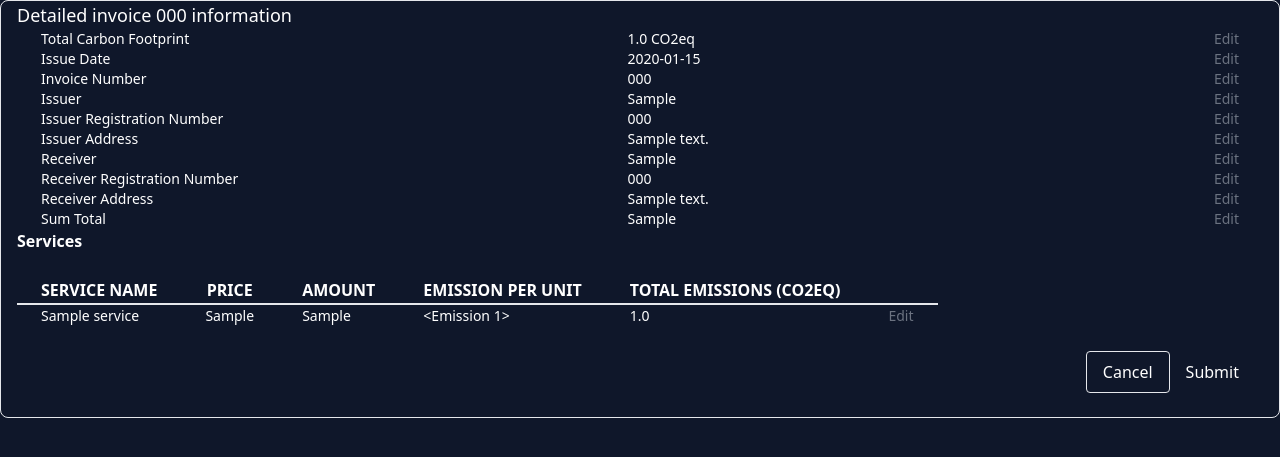
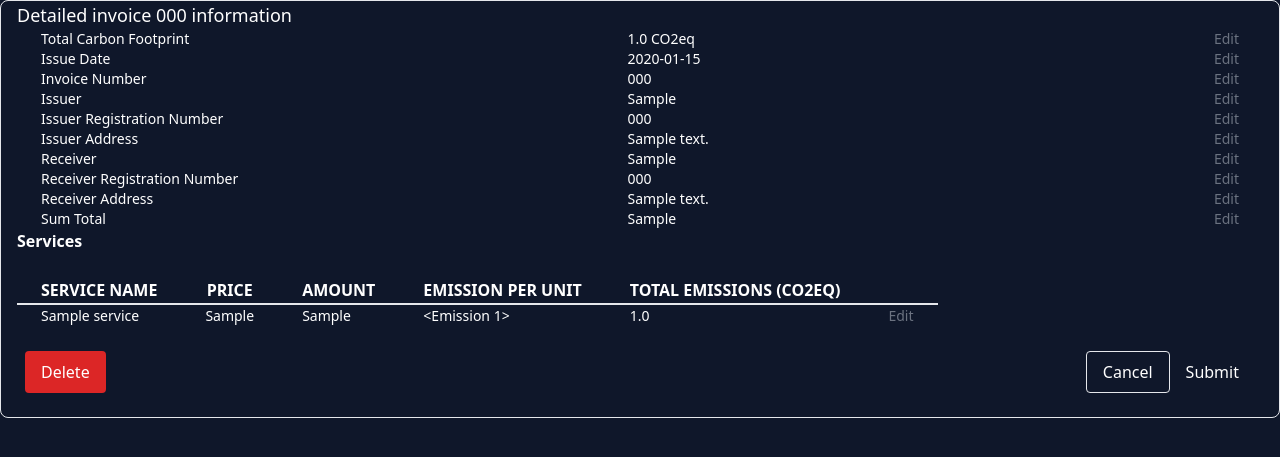
Before and after one commit to HarKemp/ProjLab, a Flask app: page /my-invoices/invoice/1 in a window 1280 px wide. Shown: the top 457 px of the page. Run offline with Flask 3, Linux system fonts and the light colour scheme; a user stored in the database is signed in; tables that the repository leaves empty hold one stand-in row (values such as "Sample post"); parts of the project's set-up code (start-up, migrations or seed data) failed here and were passed over.

Commit message:
feature/invoicePage: Fix delete

```diff
--- a/Application/app/database/invoices.py
+++ b/Application/app/database/invoices.py
@@ -1,7 +1,6 @@
 from app.__init__ import db
 from datetime import datetime
 from .invoices_services import invoices_services
-
 
 class Invoice(db.Model):
     #TODO rework this based on excel "Invoices" in docs
@@ -30,3 +29,25 @@ class Invoice(db.Model):
         for service in self.services:
             total_emissions += service.total_emissions
         return total_emissions
+
+    def delete(self):
+        try:
+            # Delete emissions and services in bulk to reduce commit overhead
+            for service in self.services:
+                # Delete associated emissions first
+                db.session.delete(service.emission)
+
+            # Now delete the services
+            for service in self.services:
+                db.session.delete(service)
+
+            # Finally, delete the invoice itself
+            db.session.delete(self)
+
+            # Commit all deletions in a single transaction
+            db.session.commit()
+            return True
+        except Exception as e:
+            db.session.rollback()  # Rollback if any error occurs
+            print(f"Error deleting invoice: {e}")
+            return False
--- a/Application/app/main.py
+++ b/Application/app/main.py
@@ -3,7 +3,6 @@ from flask_login import login_required, current_user
 from app.database.models import File, Invoice
 
 from .utils import file_upload, file_download
-from app.celery_tasks import ocr_task
 
 main = Blueprint('main',__name__)
 
@@ -45,7 +44,7 @@ def download_file(file_type):
         return redirect(url_for('main.download_page'))
     return result
 
-@main.route('/my_invoices', methods=['GET'])
+@main.route('/my-invoices', methods=['GET'])
 @login_required
 def my_invoices():
     # Obtain all invoices for current user
@@ -93,3 +92,22 @@ def invoice_status():
 @login_required
 def chart():
     return render_template("chart.html")
+
+@main.route('/my-invoices/invoice/<int:invoice_id>/delete', methods=['DELETE'])
+@login_required
+def delete_fruit(invoice_id):
+    try:
+        # Validate if invoice_id can be converted to an integer
+        invoice_id = int(invoice_id)
+    except (ValueError, TypeError):
+        return jsonify({'success': False, 'message': 'Invalid ID format. ID must be an integer.'}), 400
+
+    if invoice_id:
+        invoice_to_Delete = Invoice.query.get(int(invoice_id))
+        success = invoice_to_Delete.delete()  # Your existing delete function
+        if success:
+            return jsonify({'success': True, 'message': 'Row deleted successfully'}), 200
+        else:
+            return jsonify({'success': False, 'message': 'Row not found'}), 404
+
+    return jsonify({'success': False, 'message': 'No ID provided'}), 400
--- a/Application/app/templates/invoice.html
+++ b/Application/app/templates/invoice.html
@@ -100,20 +100,43 @@
             </table>
         </div>
 
-        <div class="flex justify-end gap-4 p-6">
-            <button id="cancel-btn" class="px-4 py-2 border rounded text-gray-600 disabled:opacity-50" disabled>Cancel
+        <div class="flex justify-between gap-4 p-6">
+            <button id="delete-btn" class="px-4 py-2 bg-red-600 text-white rounded">
+                Delete
             </button>
-            <button id="submit-btn" class="px-4 py-2 bg-blue-600 text-white rounded disabled:opacity-50" disabled>
-                Submit
-            </button>
+
+            <div class="flex gap-4 ml-auto">
+                <button id="cancel-btn" class="px-4 py-2 border rounded text-gray-600 disabled:opacity-50" disabled>
+                    Cancel
+                </button>
+                <button id="submit-btn" class="px-4 py-2 bg-blue-600 text-white rounded disabled:opacity-50" disabled>
+                    Submit
+                </button>
+            </div>
+        </div>
+    </div>
+
+    <!-- Modal Structure -->
+    <div id="delete-modal" class="fixed inset-0 bg-gray-600 bg-opacity-50 border hidden justify-center items-center flex">
+        <div class="rounded-lg p-6 w-1/3">
+            <h3 class="text-lg font-semibold mb-4">Are you sure you want to delete?</h3>
+            <div class="flex justify-end gap-4">
+                <button id="cancel-delete" class="px-4 py-2 bg-gray-300 text-black rounded">Cancel</button>
+                <button id="confirm-delete" class="px-4 py-2 bg-red-600 text-white rounded">OK</button>
+            </div>
         </div>
     </div>
 
     <script>
+        const invoiceId = "{{ invoice.id }}"
         const fieldsContainer = document.querySelector("#fields");
         const servicesContainer = document.querySelector("#services");
+        const deleteBtn = document.querySelector("#delete-btn");
         const submitBtn = document.querySelector("#submit-btn");
         const cancelBtn = document.querySelector("#cancel-btn");
+        const deleteModal = document.querySelector("#delete-modal");
+        const cancelDelete = document.querySelector("#cancel-delete");
+        const confirmDelete = document.querySelector("#confirm-delete");
 
         let edited = false;
 
@@ -150,8 +173,43 @@
                     return acc;
                 }, {});
             });
-            console.log({fields: fieldInputs, services: rowInputs});
-            // TODO edit info in db and redirect ot this page
+
+            // TODO edit info in db and redirect to this page
+            //return window.location.href = `/my-invoices/invoice/${invoice.id}`
+        });
+
+        // Show modal on delete button click
+        deleteBtn.addEventListener("click", () => {
+            deleteModal.classList.remove("hidden");
+        });
+
+        // Hide modal on Cancel
+        cancelDelete.addEventListener("click", () => {
+            deleteModal.classList.add("hidden");
+        });
+
+        // Handle OK click to perform delete action
+        confirmDelete.addEventListener("click", () => {
+            // Hide the modal after the fetch
+            deleteModal.classList.add("hidden");
+
+            fetch(`/my-invoices/invoice/${invoiceId}/delete`, {
+                method: 'DELETE',
+                headers: { 'Content-Type': 'application/json' }
+            })
+            .then(response => response.json())
+            .then(data => {
+                if (data.success) {
+                    alert("Invoice deleted successfully!");
+                    window.location.href = `/my-invoices`;
+                } else {
+                    alert("Error: " + data.message);
+                }
+            })
+            .catch(error => {
+                console.error("Error deleting row:", error);
+                alert("An error occurred while deleting.");
+            });
         });
     </script>
 {% endblock %}
```
Also changed, not shown: README.md.
